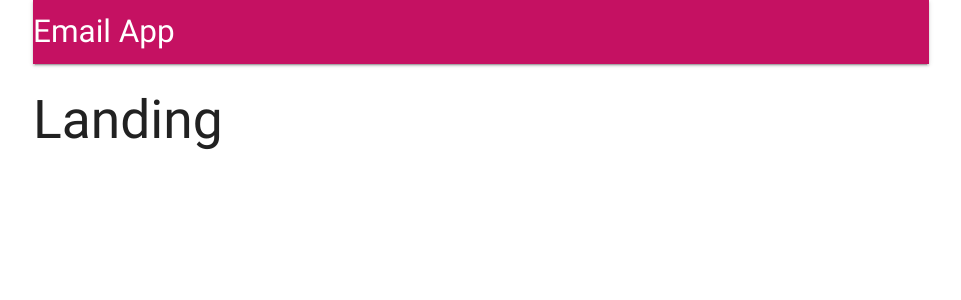
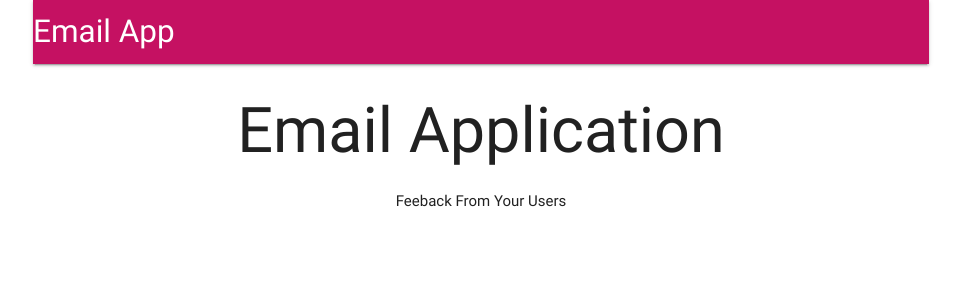
Before and after one commit to elshack09/Email-App, a React (Create React App) app in the folder client/: page / in a window 1280 px wide. Shown: the top 300 px of the page, without its empty margins (159-1120 px from the left). Built offline with nearby package versions, Linux system fonts and the light colour scheme; no server answers.

Commit message:
Landing component added

```diff
--- a/client/src/components/App.js
+++ b/client/src/components/App.js
@@ -4,9 +4,10 @@
 import * as actions from "../actions";
 
 import Header from "./Header";
+import Landing from './Landing'
 const Dashboard = () => <h2>Dashboard</h2>;
 const SurveyNew = () => <h2>SurveyNew</h2>;
-const Landing = () => <h2>Landing</h2>;
+
 
 class App extends Component {
   componentDidMount() {
--- /dev/null
+++ b/client/src/components/Landing.js
@@ -0,0 +1,14 @@
+import React from 'react'
+
+const Landing = () => {
+    return (
+        <div style={{ textAlign: 'center' }}>
+            <h1>
+                Email Application
+            </h1>
+            Feeback From Your Users
+        </div>
+    )
+}
+
+export default Landing
```
Also changed, not shown: 1 other file (tests, documents, lock files or other folders).
